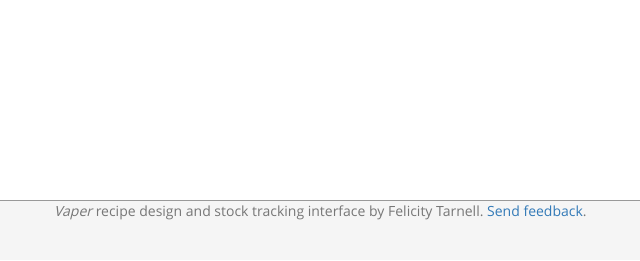
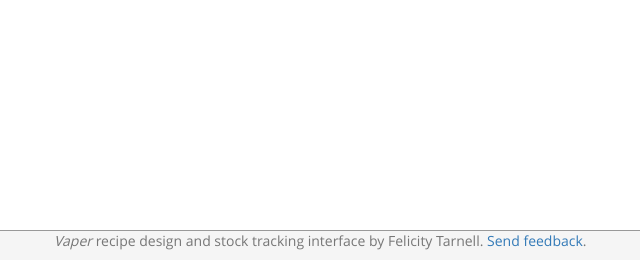
Before and after one commit to unixwitch/vaper, a Django app: template vaper/templates/vaper/index.html in a window 1280 px wide. Shown: the part 540-801 px from the top of the page, without its empty margins (16-656 px from the left). Before the commit the page ends 760 px from the top, so only its background shows below. Run offline with Django 3.2, Linux system fonts and the light colour scheme; the template is opened without the code that fills it, so the values that code supplies are empty; parts of the project's set-up code (start-up, migrations or seed data) failed here and were passed over; some libraries are stand-ins or nearby versions.

Commit message:
main.css: footer styling

```diff
--- a/vaper/static/vaper/css/main.css
+++ b/vaper/static/vaper/css/main.css
@@ -77,13 +77,13 @@ html {
 
 body {
   /* Margin bottom by footer height */
-  margin-bottom: 60px;
+  margin-bottom: 30px;
 }
 .footer {
   position: absolute;
   bottom: 0;
   width: 100%;
   /* Set the fixed height of the footer here */
-  height: 60px;
+  height: 30px;
   background-color: #f5f5f5;
 }
```
